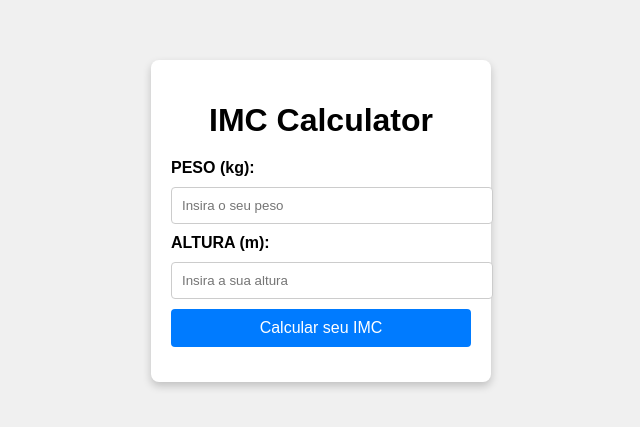
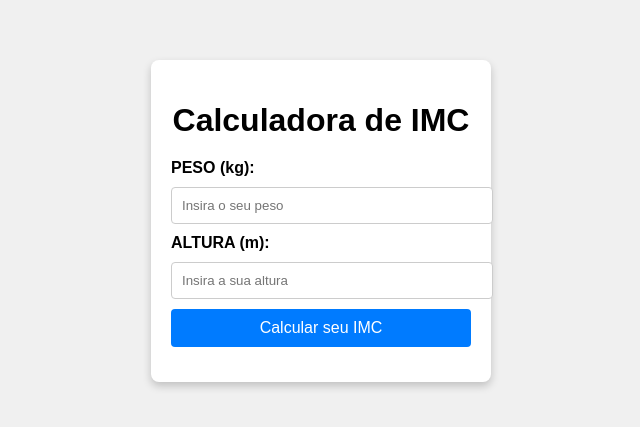
Before and after one commit to gitgiovanni/RICK, a plain HTML site: page index.html in a window 1280 px wide. Shown: the part 179-606 px from the top of the page, without its empty margins (319-959 px from the left). Drawn offline with Linux system fonts and the light colour scheme.

Commit message:
Update index.html

```diff
--- a/index.html
+++ b/index.html
@@ -3,7 +3,7 @@
 <head>
     <meta charset="UTF-8">
     <meta name="viewport" content="width=device-width, initial-scale=1.0">
-    <title>IMC Calculator</title>
+    <title>Calculadora de IMC</title>
     <style>
         body {
             font-family: Arial, sans-serif;
@@ -67,7 +67,7 @@
 </head>
 <body>
     <div class="container">
-        <h1>IMC Calculator</h1>
+        <h1>Calculadora de IMC</h1>
         <form id="imcForm">
             <label for="peso">PESO (kg):</label>
             <input type="number" id="peso" placeholder="Insira o seu peso" required>
```
